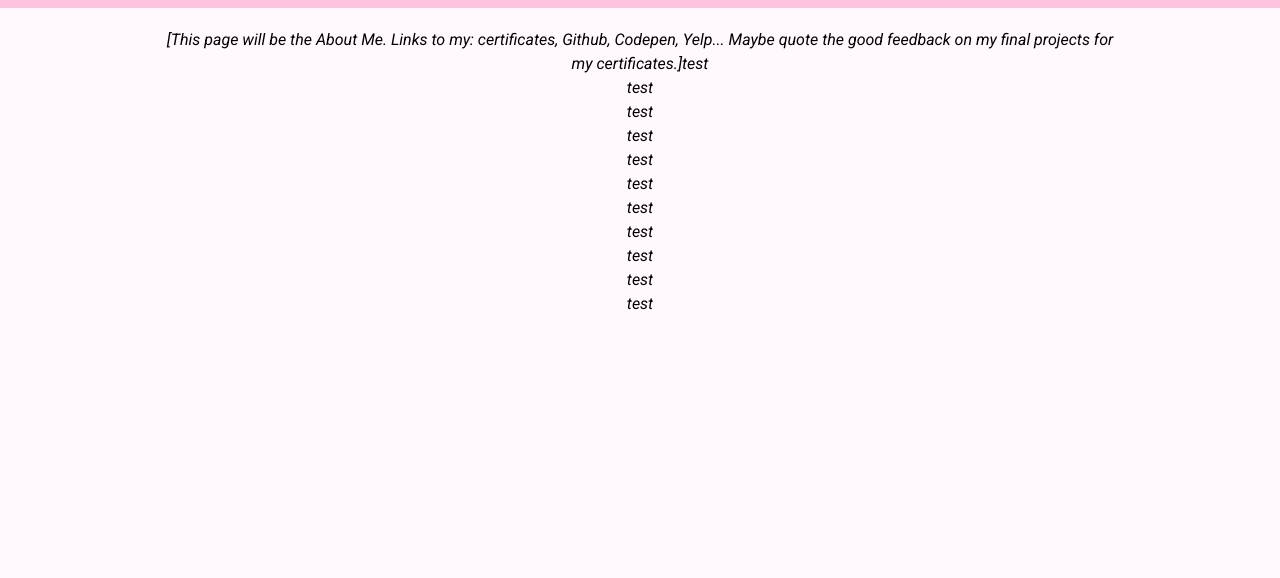
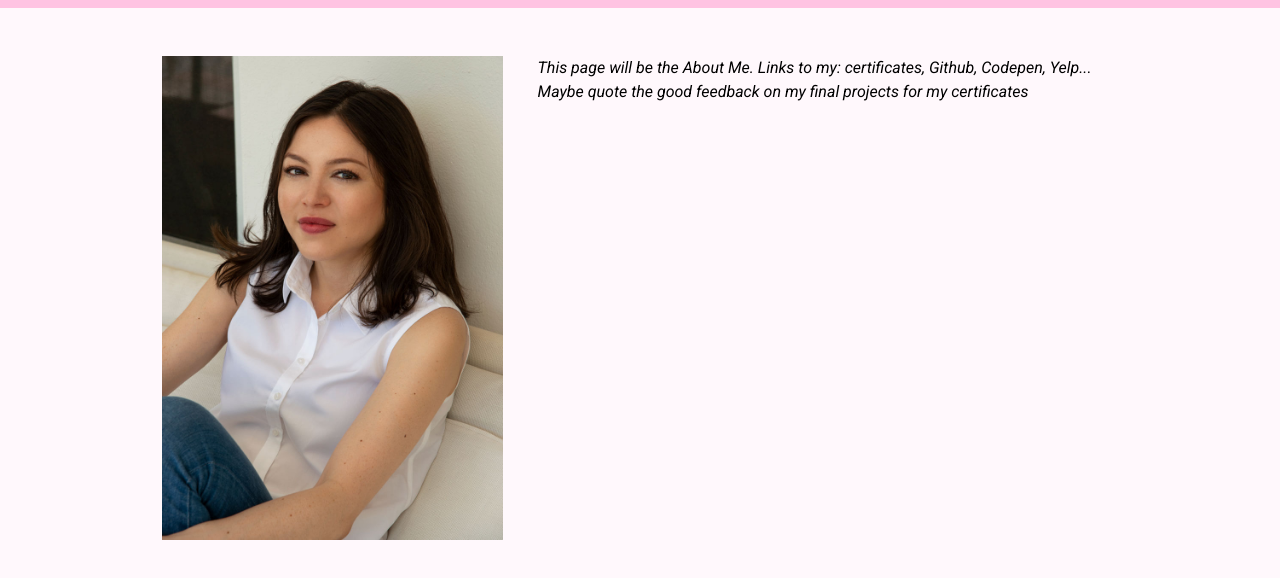
Before and after one commit to car1sle/carlyciricillo.com, a website: page index.html in a window 1280 px wide. Shown: the part 56-634 px from the top of the page. Drawn offline with nearby package versions, Linux system fonts and the light colour scheme.

Commit message:
Begin about page

```diff
--- a/index.html
+++ b/index.html
@@ -101,8 +101,14 @@
       </nav>
     </header>
 
-    <main class="pt-14 sm:pt-16">
-        <div class="w-3/4 italic text-center m-auto py-5">[This page will be the About Me. Links to my: certificates, Github, Codepen, Yelp... Maybe quote the good feedback on my final projects for my certificates.]test<br>test<br>test<br>test<br>test<br>test<br>test<br>test<br>test<br>test<br>test<br></div>
+    <!-- This page will be the About Me. Links to my: certificates, Github, Codepen, Yelp... Maybe quote the good feedback on my final projects for my certificates -->
+
+    <main class="sm:flex max-w-5xl mx-auto">
+      <div class="pt-20 sm:pt-28 basis-2/5">
+        <img alt="Headshot" src="/img/headshot-800.jpg" class="w-10/12 mx-auto hidden sm:block" />
+        <img alt="Headshot" src="/img/headshot-1000.jpg" class="w-11/12 mx-auto block sm:hidden" />
+      </div>
+      <div class="pt-5 sm:pt-28 basis-3/5"><p class="italic mx-auto w-11/12 sm:ml-0">This page will be the About Me. Links to my: certificates, Github, Codepen, Yelp... Maybe quote the good feedback on my final projects for my certificates</p></div>
     </main>
 
     <footer></footer>
--- a/sd-tokens.js
+++ b/sd-tokens.js
@@ -1,6 +1,6 @@
 /**
  * Do not edit directly
- * Generated on Sun, 07 Aug 2022 15:45:29 GMT
+ * Generated on Sun, 07 Aug 2022 18:26:44 GMT
  */
 
 module.exports = {
```
Also changed, not shown: css/output.css, img/headshot-1000.jpg (added), img/headshot-800.jpg (added), 1 other file.
